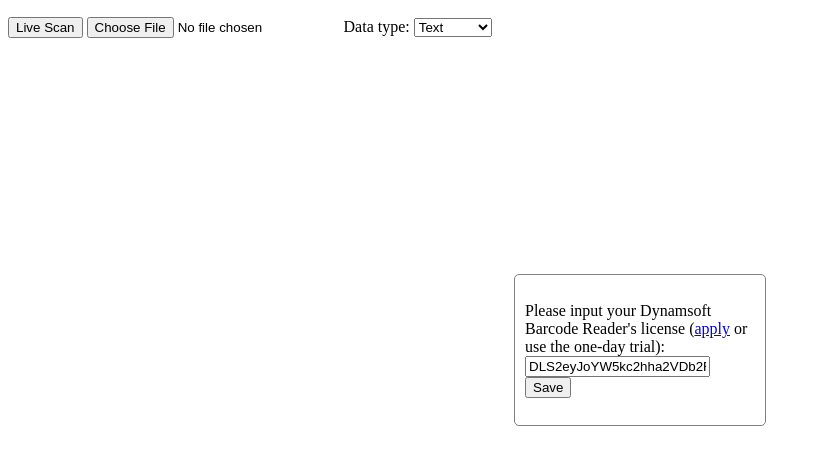
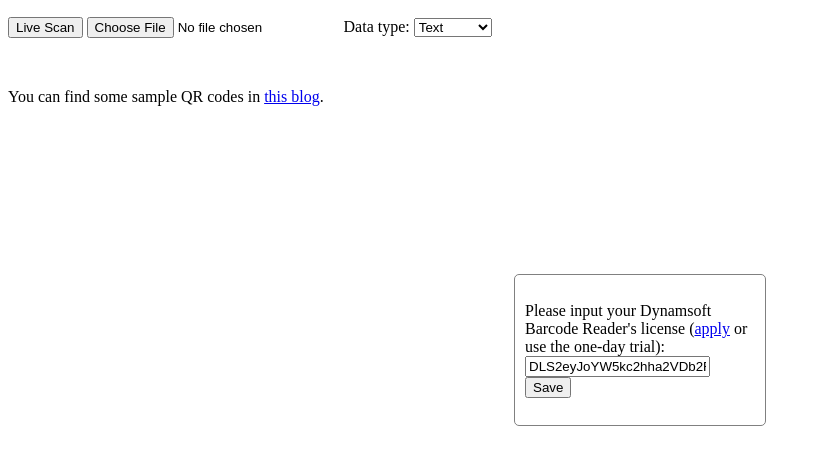
Before and after one commit to tony-xlh/barcode-data-reader, a website built with Vite: page index.html in a window 1280 px wide. Shown: the part 50-514 px from the top of the page, without its empty margins (0-821 px from the left). Built offline with nearby package versions, Linux system fonts and the light colour scheme.

Commit message:
add a link to the qr code generator blog

```diff
--- a/index.html
+++ b/index.html
@@ -62,6 +62,7 @@
       </label>
       <div><img id="image"/></div>
       <div id="results"></div>
+      <div style="margin-top:2em;">You can find some sample QR codes in <a href="https://www.dynamsoft.com/codepool/python-qr-code-generator.html" target="_blank">this blog</a>.</div>
       <div id="cameraViewContainer">
         <button id="stopScanBtn">Close</button>
       </div>
```
